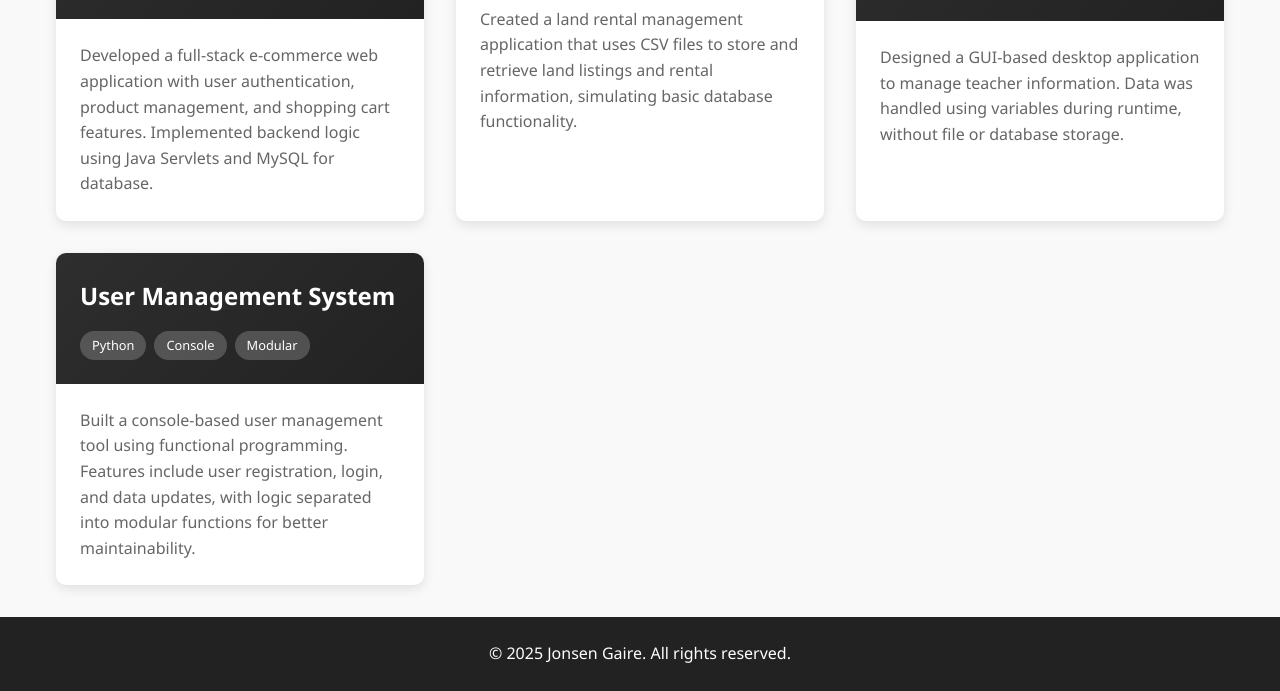
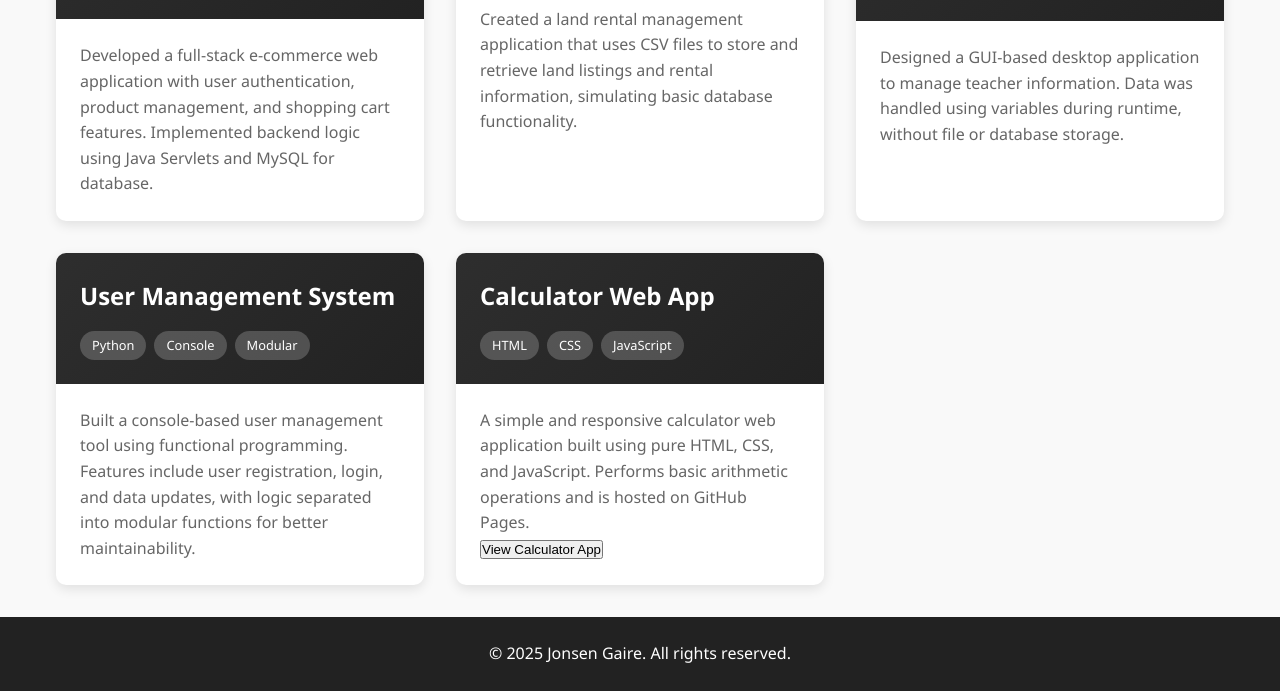
Before and after one commit to jonsen55/portfolio-website, a plain HTML site: page projects.html in a window 1280 px wide. Shown: the part 559-1250 px from the top of the page. Drawn offline with Linux system fonts and the light colour scheme.

Commit message:
Added another hosted project

```diff
--- a/projects.html
+++ b/projects.html
@@ -80,6 +80,22 @@
                     <p>Built a console-based user management tool using functional programming. Features include user registration, login, and data updates, with logic separated into modular functions for better maintainability.</p>
                 </div>
             </div>
+
+            <!-- Calculator Web App Project Card -->
+            <div class="project-card">
+                <div class="project-header">
+                    <h3>Calculator Web App</h3>
+                    <div class="tech-stack">
+                        <span class="tech-tag">HTML</span>
+                        <span class="tech-tag">CSS</span>
+                        <span class="tech-tag">JavaScript</span>
+                    </div>
+                </div>
+                <div class="project-content">
+                    <p>A simple and responsive calculator web application built using pure HTML, CSS, and JavaScript. Performs basic arithmetic operations and is hosted on GitHub Pages.</p>
+                    <button onclick="window.open('https://jonsen55.github.io/Calculator/', '_blank')" class="view-project-btn">View Calculator App</button>
+                </div>
+            </div>
         </div>
     </main>
     <footer>
```
